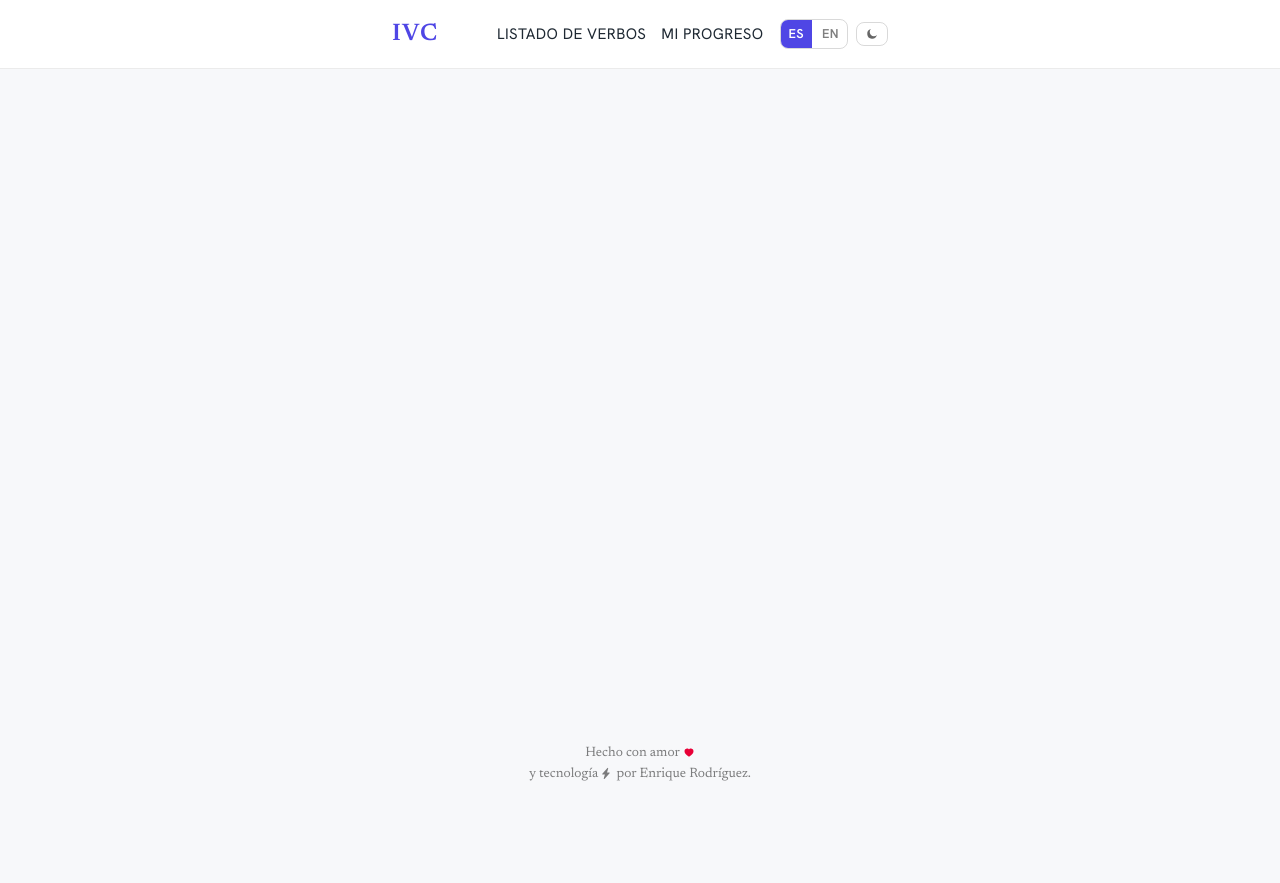
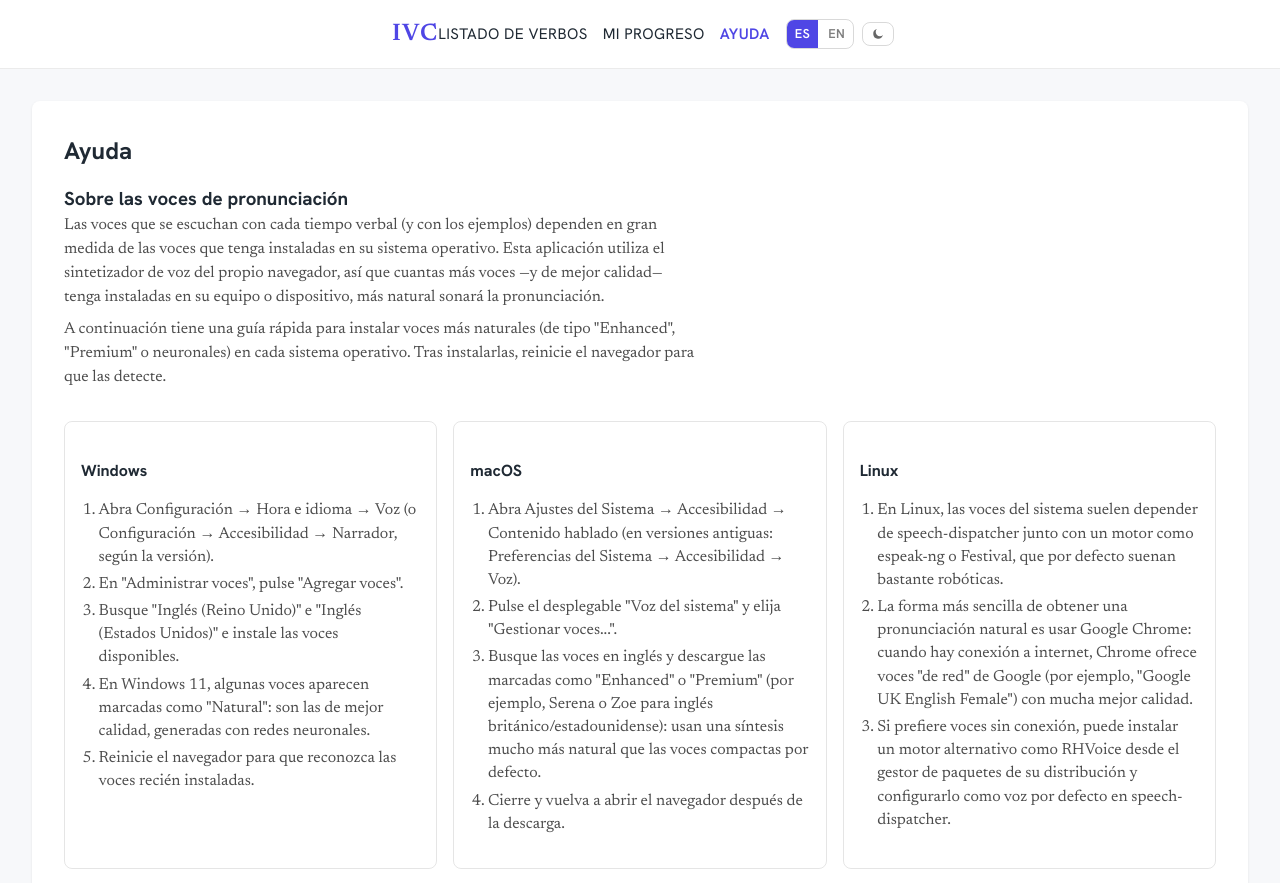
Before and after one commit to bosspetta/ivc, a React (Vite) app: page /help in a window 1280 px wide. Shown: the top 883 px of the page. Before the commit the page ends 800 px from the top, so only its background shows below. Built offline with nearby package versions, Linux system fonts and the light colour scheme.

Commit message:
Help page.

```diff
--- a/src/App.jsx
+++ b/src/App.jsx
@@ -3,6 +3,7 @@
 import Home from './pages/Home/Home.jsx'
 import VerbList from './pages/VerbList/VerbList.jsx'
 import Progress from './pages/Progress/Progress.jsx'
+import Help from './pages/Help/Help.jsx'
 import Test from './pages/Test/Test.jsx'
 
 function App() {
@@ -12,6 +13,7 @@
         <Route path="/" element={<Home />} />
         <Route path="/verbs" element={<VerbList />} />
         <Route path="/progress" element={<Progress />} />
+        <Route path="/help" element={<Help />} />
         <Route path="/test" element={<Test />} />
       </Routes>
     </Layout>
--- a/src/components/Header.jsx
+++ b/src/components/Header.jsx
@@ -53,6 +53,12 @@
             >
               {t('header.progress')}
             </NavLink>
+            <NavLink
+              to="/help"
+              className={({ isActive }) => (isActive ? 'is-active' : undefined)}
+            >
+              {t('header.help')}
+            </NavLink>
           </span>
           <span className="site-header__nav__actions">
             <div className="site-header__lang">
--- /dev/null
+++ b/src/pages/Help/Help.jsx
@@ -0,0 +1,35 @@
+import { useTranslation } from 'react-i18next'
+import './Help.scss'
+
+const OS_KEYS = ['windows', 'macos', 'linux', 'ios', 'android']
+
+function Help() {
+  const { t } = useTranslation()
+
+  return (
+    <section className="help-page">
+      <h2>{t('help.title')}</h2>
+
+      <div className="help-page__block">
+        <h3>{t('help.voices.title')}</h3>
+        <p>{t('help.voices.intro')}</p>
+        <p>{t('help.voices.outro')}</p>
+
+        <div className="help-page__os-grid">
+          {OS_KEYS.map((osKey) => (
+            <div key={osKey} className="help-page__os">
+              <h4>{t(`help.voices.${osKey}.title`)}</h4>
+              <ol>
+                {t(`help.voices.${osKey}.steps`, { returnObjects: true }).map((step, index) => (
+                  <li key={index}>{step}</li>
+                ))}
+              </ol>
+            </div>
+          ))}
+        </div>
+      </div>
+    </section>
+  )
+}
+
+export default Help
--- /dev/null
+++ b/src/pages/Help/Help.scss
@@ -0,0 +1,54 @@
+@use '../../scss/abstracts/variables' as *;
+
+.help-page {
+  max-width: 1400px;
+  margin-inline: auto;
+  background-color: $color-surface;
+  border-radius: $radius-base;
+  padding: $spacing-lg;
+  box-shadow: 0 1px 3px rgba(0, 0, 0, 0.08);
+
+  h2 {
+    margin-bottom: $spacing-md;
+  }
+
+  &__block {
+    p {
+      color: rgba(var(--color-ink-rgb), 0.7);
+      margin-bottom: $spacing-sm;
+      max-width: 70ch;
+    }
+  }
+
+  &__os-grid {
+    display: grid;
+    grid-template-columns: repeat(auto-fit, minmax(330px, 1fr));
+    gap: $spacing-md;
+    margin-top: $spacing-lg;
+  }
+
+  &__os {
+    border: 1px solid rgba(var(--color-ink-rgb), 0.1);
+    border-radius: $radius-base;
+    padding: $spacing-md;
+
+    h4 {
+      font-family: $font-family-heading;
+      margin-bottom: $spacing-sm;
+    }
+
+    ol {
+      padding-left: 1.1em;
+      color: rgba(var(--color-ink-rgb), 0.7);
+
+      li {
+        margin-bottom: $spacing-sm * 0.5;
+        line-height: 1.45;
+
+        &:last-child {
+          margin-bottom: 0;
+        }
+      }
+    }
+  }
+}
--- a/src/pages/Progress/Progress.scss
+++ b/src/pages/Progress/Progress.scss
@@ -1,6 +1,8 @@
 @use '../../scss/abstracts/variables' as *;
 
 .progress-page {
+  max-width: 1400px;
+  margin-inline: auto;
   background-color: $color-surface;
   border-radius: $radius-base;
   padding: $spacing-lg;
--- a/src/pages/VerbList/VerbList.jsx
+++ b/src/pages/VerbList/VerbList.jsx
@@ -73,7 +73,7 @@
 
   useEffect(() => {
     if (highlightedVerbId === null) return
-    rowRefs.current[highlightedVerbId]?.scrollIntoView({ behavior: 'smooth', block: 'nearest' })
+    rowRefs.current[highlightedVerbId]?.scrollIntoView({ behavior: 'auto', block: 'start' })
   }, [highlightedVerbId])
 
   function goToPage(nextPage) {
--- a/src/pages/VerbList/VerbList.scss
+++ b/src/pages/VerbList/VerbList.scss
@@ -2,6 +2,8 @@
 @use '../../scss/abstracts/mixins' as *;
 
 .verb-list {
+  max-width: 1400px;
+  margin-inline: auto;
   background-color: $color-surface;
   border-radius: $radius-base;
   padding: $spacing-lg;
--- a/src/translations/en.json
+++ b/src/translations/en.json
@@ -2,6 +2,7 @@
   "header": {
     "verbs": "Verb list",
     "progress": "My progress",
+    "help": "Help",
     "darkMode": "Turn on dark mode",
     "lightMode": "Turn on light mode"
   },
@@ -83,5 +84,57 @@
     "toggle": "Listen to pronunciation",
     "uk": "British pronunciation (UK)",
     "us": "American pronunciation (US)"
+  },
+  "help": {
+    "title": "Help",
+    "voices": {
+      "title": "About the pronunciation voices",
+      "intro": "The voices you hear for each verb tense (and for the examples) depend largely on the voices installed on your operating system. This app uses your browser's own speech synthesizer, so the more voices — and the better their quality — you have installed on your device, the more natural the pronunciation will sound.",
+      "outro": "Below is a quick guide to installing more natural voices (\"Enhanced\", \"Premium\", or neural voices) on each operating system. After installing them, restart your browser so it can detect them.",
+      "windows": {
+        "title": "Windows",
+        "steps": [
+          "Open Settings → Time & Language → Speech (or Settings → Accessibility → Narrator, depending on the version).",
+          "Under \"Manage voices\", click \"Add voices\".",
+          "Search for \"English (United Kingdom)\" and \"English (United States)\" and install the available voices.",
+          "On Windows 11, some voices are labeled \"Natural\": these are the highest-quality ones, generated with neural networks.",
+          "Restart your browser so it picks up the newly installed voices."
+        ]
+      },
+      "macos": {
+        "title": "macOS",
+        "steps": [
+          "Open System Settings → Accessibility → Spoken Content (on older versions: System Preferences → Accessibility → Speech).",
+          "Click the \"System voice\" dropdown and choose \"Manage Voices...\".",
+          "Look for English voices and download the ones marked \"Enhanced\" or \"Premium\" (for example, Serena or Zoe for British/American English): they use much more natural synthesis than the default compact voices.",
+          "Quit and reopen your browser after the download finishes."
+        ]
+      },
+      "linux": {
+        "title": "Linux",
+        "steps": [
+          "On Linux, system voices usually rely on speech-dispatcher together with an engine such as espeak-ng or Festival, which sound fairly robotic by default.",
+          "The easiest way to get a natural pronunciation is to use Google Chrome: when there's an internet connection, Chrome offers Google's \"network\" voices (for example, \"Google UK English Female\"), which sound much better.",
+          "If you prefer offline voices, you can install an alternative engine such as RHVoice from your distribution's package manager and set it as the default voice in speech-dispatcher."
+        ]
+      },
+      "ios": {
+        "title": "iOS / iPadOS",
+        "steps": [
+          "Open Settings → Accessibility → Spoken Content → Voices.",
+          "Choose \"English\" and select the accent you prefer (United Kingdom or United States).",
+          "Tap the voice you want and download the \"Enhanced\" or \"Premium\" quality (a download icon appears; it requires Wi-Fi and some storage space)."
+        ]
+      },
+      "android": {
+        "title": "Android",
+        "steps": [
+          "Open Settings → System → Languages & input → Text-to-speech output (the path may vary by manufacturer; on some devices it's under Settings → Accessibility).",
+          "Make sure the \"Preferred engine\" is \"Google Text-to-speech Engine\", which usually comes preinstalled.",
+          "Tap the gear icon next to the Google engine, go to \"Install voice data\", and download the highest-quality English voice pack available.",
+          "If no high-quality voices show up, update the \"Google Text-to-speech\" app from the Play Store."
+        ]
+      }
+    }
   }
 }
--- a/src/translations/es.json
+++ b/src/translations/es.json
@@ -2,6 +2,7 @@
   "header": {
     "verbs": "Listado de verbos",
     "progress": "Mi progreso",
+    "help": "Ayuda",
     "darkMode": "Activar modo oscuro",
     "lightMode": "Activar modo claro"
   },
@@ -82,5 +83,57 @@
     "toggle": "Escuchar pronunciación",
     "uk": "Pronunciación británica (UK)",
     "us": "Pronunciación estadounidense (US)"
+  },
+  "help": {
+    "title": "Ayuda",
+    "voices": {
+      "title": "Sobre las voces de pronunciación",
+      "intro": "Las voces que se escuchan con cada tiempo verbal (y con los ejemplos) dependen en gran medida de las voces que tenga instaladas en su sistema operativo. Esta aplicación utiliza el sintetizador de voz del propio navegador, así que cuantas más voces —y de mejor calidad— tenga instaladas en su equipo o dispositivo, más natural sonará la pronunciación.",
+      "outro": "A continuación tiene una guía rápida para instalar voces más naturales (de tipo \"Enhanced\", \"Premium\" o neuronales) en cada sistema operativo. Tras instalarlas, reinicie el navegador para que las detecte.",
+      "windows": {
+        "title": "Windows",
+        "steps": [
+          "Abra Configuración → Hora e idioma → Voz (o Configuración → Accesibilidad → Narrador, según la versión).",
+          "En \"Administrar voces\", pulse \"Agregar voces\".",
+          "Busque \"Inglés (Reino Unido)\" e \"Inglés (Estados Unidos)\" e instale las voces disponibles.",
+          "En Windows 11, algunas voces aparecen marcadas como \"Natural\": son las de mejor calidad, generadas con redes neuronales.",
+          "Reinicie el navegador para que reconozca las voces recién instaladas."
+        ]
+      },
+      "macos": {
+        "title": "macOS",
+        "steps": [
+          "Abra Ajustes del Sistema → Accesibilidad → Contenido hablado (en versiones antiguas: Preferencias del Sistema → Accesibilidad → Voz).",
+          "Pulse el desplegable \"Voz del sistema\" y elija \"Gestionar voces...\".",
+          "Busque las voces en inglés y descargue las marcadas como \"Enhanced\" o \"Premium\" (por ejemplo, Serena o Zoe para inglés británico/estadounidense): usan una síntesis mucho más natural que las voces compactas por defecto.",
+          "Cierre y vuelva a abrir el navegador después de la descarga."
+        ]
+      },
+      "linux": {
+        "title": "Linux",
+        "steps": [
+          "En Linux, las voces del sistema suelen depender de speech-dispatcher junto con un motor como espeak-ng o Festival, que por defecto suenan bastante robóticas.",
+          "La forma más sencilla de obtener una pronunciación natural es usar Google Chrome: cuando hay conexión a internet, Chrome ofrece voces \"de red\" de Google (por ejemplo, \"Google UK English Female\") con mucha mejor calidad.",
+          "Si prefiere voces sin conexión, puede instalar un motor alternativo como RHVoice desde el gestor de paquetes de su distribución y configurarlo como voz por defecto en speech-dispatcher."
+        ]
+      },
+      "ios": {
+        "title": "iOS / iPadOS",
+        "steps": [
+          "Abra Ajustes → Accesibilidad → Contenido hablado → Voces.",
+          "Elija \"Inglés\" y seleccione la variante que prefiera (Reino Unido o Estados Unidos).",
+          "Toque la voz deseada y descargue la calidad \"Mejorada\" o \"Premium\" (aparece un icono de descarga; requiere Wi-Fi y algo de espacio de almacenamiento)."
+        ]
+      },
+      "android": {
+        "title": "Android",
+        "steps": [
+          "Abra Ajustes → Sistema → Idiomas e introducción de texto → Salida de texto a voz (la ruta puede variar según el fabricante; en algunos equipos está en Ajustes → Accesibilidad).",
+          "Compruebe que el \"Motor preferido\" sea \"Síntesis de voz de Google\", que suele venir preinstalado.",
+          "Pulse el icono de ajustes junto al motor de Google, entre en \"Instalar datos de voz\" y descargue el paquete de inglés de mayor calidad disponible.",
+          "Si no aparecen voces de calidad, actualice la app \"Síntesis de voz de Google\" desde la Play Store."
+        ]
+      }
+    }
   }
 }
```
Also changed, not shown: 1 other file (tests, documents, lock files or other folders).
